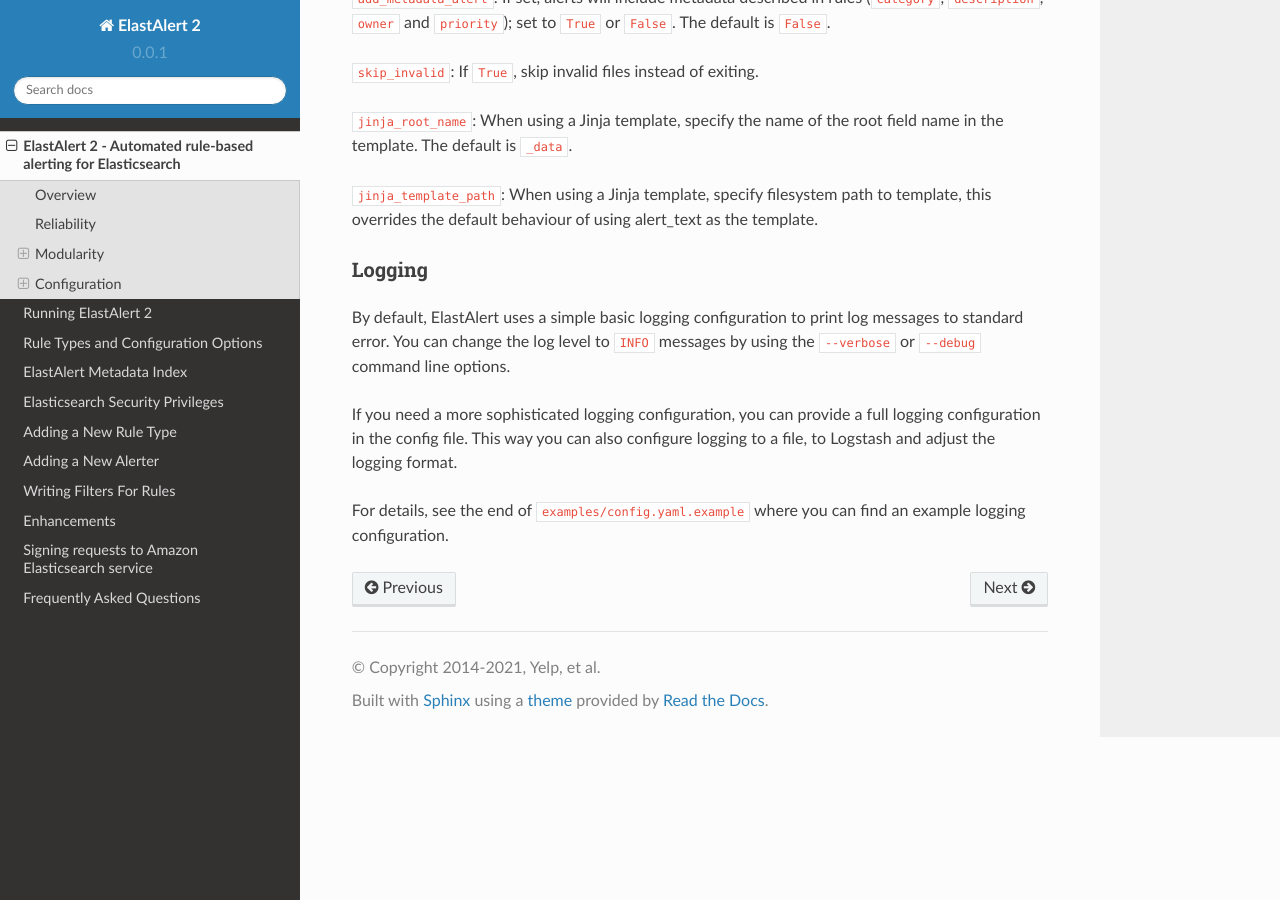
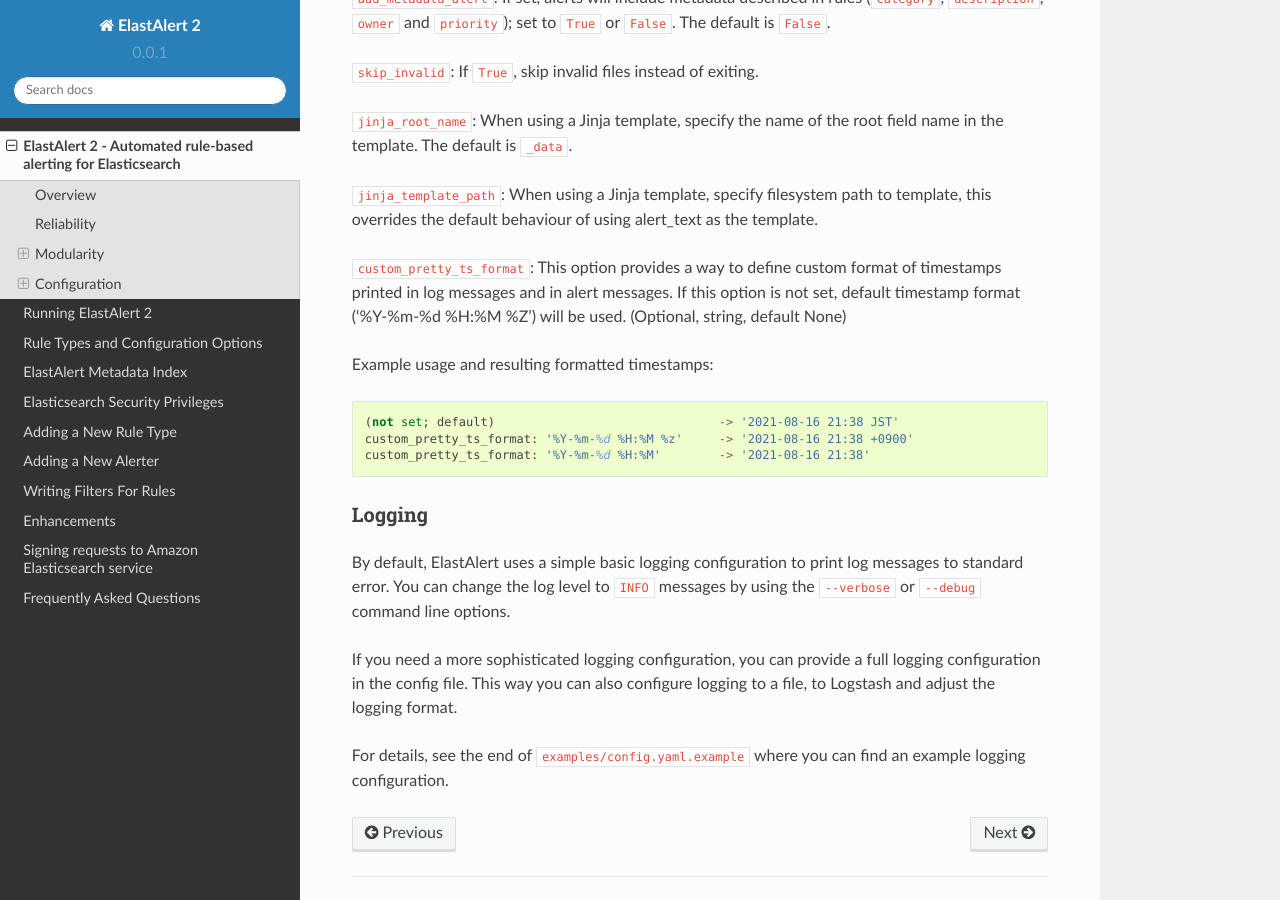
Before and after one commit to Yelp/elastalert, a Sphinx documentation site: the page built from docs/source/elastalert.rst, in a window 1280 px wide and 900 px high, scrolled down 6275 px. Built offline with Sphinx 7.4.7 and the Read the Docs theme 2.0.0, drawn with Linux system fonts in a browser that asks for light colours; pages that are not in the unit, such as notebooks, are missing from menus.

Commit message:
add description for custom_pretty_ts_format

```diff
--- a/docs/source/elastalert.rst
+++ b/docs/source/elastalert.rst
@@ -230,6 +230,15 @@
 
 ``jinja_template_path``: When using a Jinja template, specify filesystem path to template, this overrides the default behaviour of using alert_text as the template.
 
+``custom_pretty_ts_format``: This option provides a way to define custom format of timestamps printed in log messages and in alert messages.
+If this option is not set, default timestamp format ('%Y-%m-%d %H:%M %Z') will be used. (Optional, string, default None)
+
+Example usage and resulting formatted timestamps::
+
+    (not set; default)                               -> '2021-08-16 21:38 JST'
+    custom_pretty_ts_format: '%Y-%m-%d %H:%M %z'     -> '2021-08-16 21:38 +0900'
+    custom_pretty_ts_format: '%Y-%m-%d %H:%M'        -> '2021-08-16 21:38'
+
 Logging
 -------
 
```
